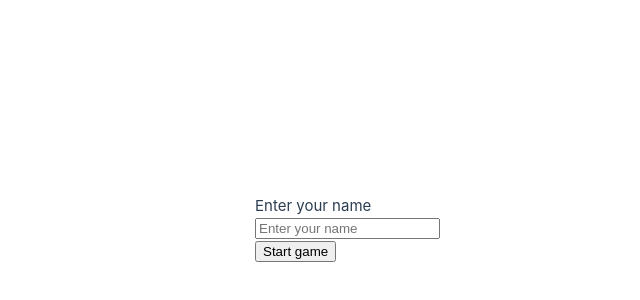
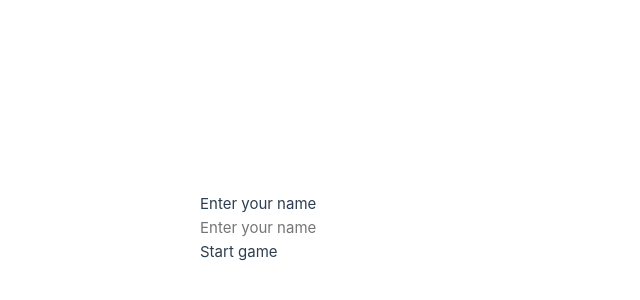
Before and after one commit to Pedro-Mac/vue-router-practice, a Vue app: page / in a window 1280 px wide. Shown: the part 172-472 px from the top of the page, without its empty margins (200-840 px from the left). Built offline with nearby package versions, Linux system fonts and the light colour scheme.

Commit message:
➕ add vuetify

```diff
--- a/src/main.js
+++ b/src/main.js
@@ -1,4 +1,9 @@
 import './assets/main.css'
+import 'vuetify/styles'
+import { createVuetify } from 'vuetify'
+import * as components from 'vuetify/components'
+import * as directives from 'vuetify/directives'
+
 
 import { createApp } from 'vue'
 import {createPinia} from 'pinia'
@@ -7,8 +12,14 @@
 
 const app = createApp(App)
 const pinia = createPinia()
+const vuetify = createVuetify({
+    components,
+    directives,
+  })
 
 app.use(pinia)
 app.use(router)
 
+app.use(vuetify)
+
 app.mount('#app')
```
